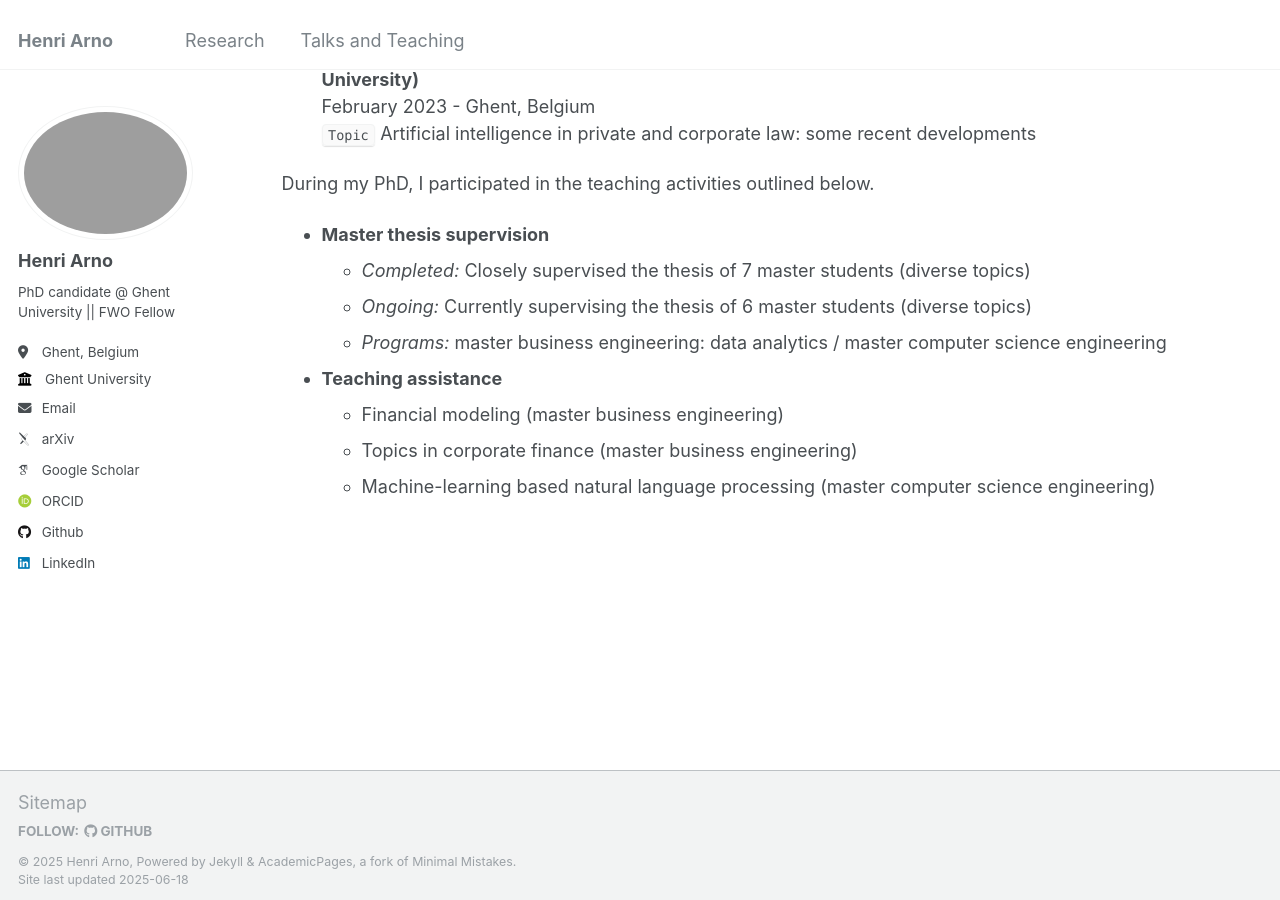
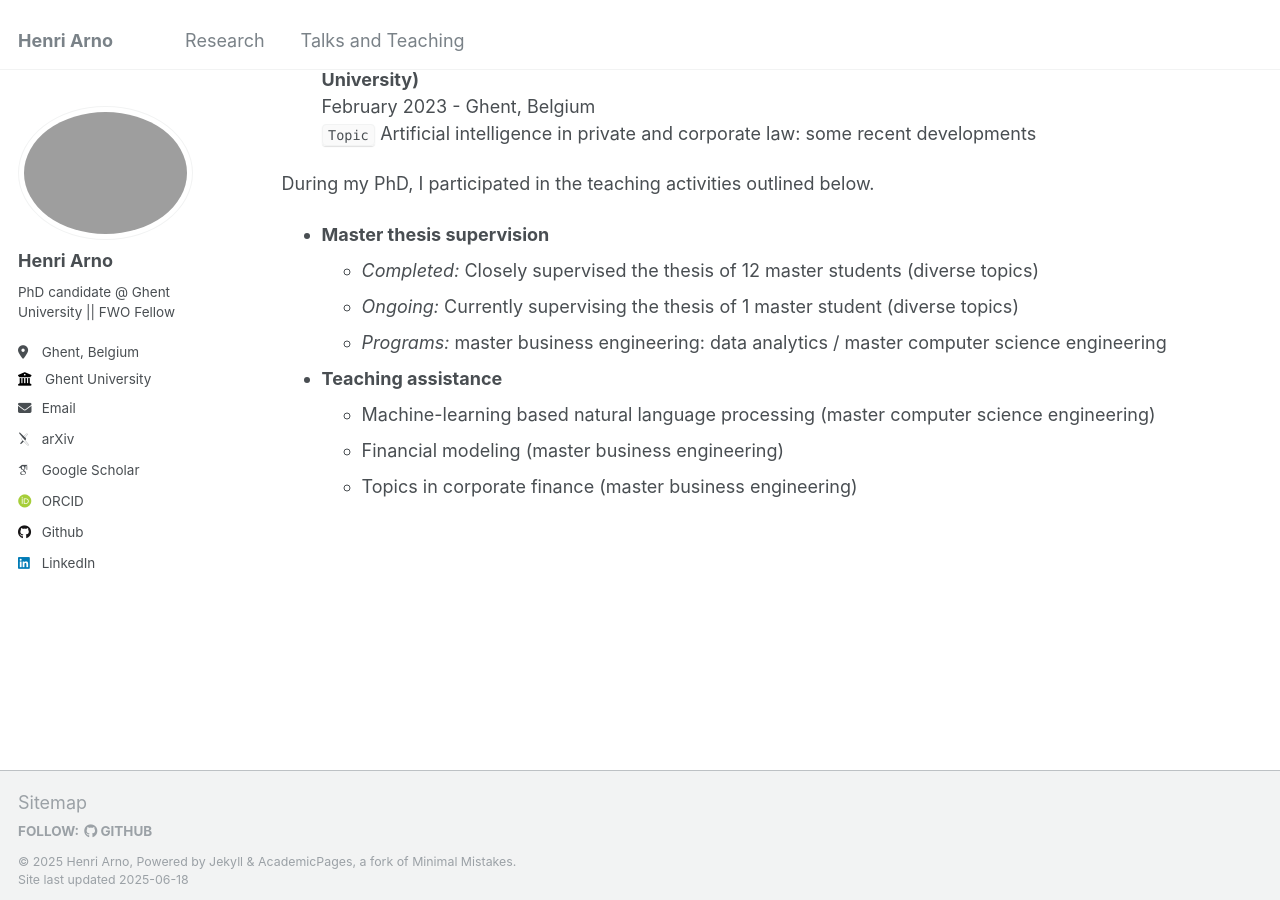
Before and after one commit to HenriArno/HenriArno.github.io, a Jekyll site: the page built from _pages/teachingandtalks.md, in a window 1280 px wide and 900 px high, scrolled down 716 px. Built offline with Jekyll 4.4.1, drawn with Linux system fonts in a browser that asks for light colours; some web fonts are replaced.

Commit message:
Update teachingandtalks.md

```diff
--- a/_pages/teachingandtalks.md
+++ b/_pages/teachingandtalks.md
@@ -28,11 +28,11 @@ February 2023 - Ghent, Belgium
 During my PhD, I participated in the teaching activities outlined below.
 
 - **Master thesis supervision**
-  - *Completed:* Closely supervised the thesis of 7 master students (diverse topics)
-  - *Ongoing:* Currently supervising the thesis of 6 master students (diverse topics)
+  - *Completed:* Closely supervised the thesis of 12 master students (diverse topics)
+  - *Ongoing:* Currently supervising the thesis of 1 master student (diverse topics)
   - *Programs:* master business engineering: data analytics / master computer science engineering
 
 - **Teaching assistance**
+  - Machine-learning based natural language processing (master computer science engineering)
   - Financial modeling (master business engineering)
   - Topics in corporate finance (master business engineering)
-  - Machine-learning based natural language processing (master computer science engineering)
```
